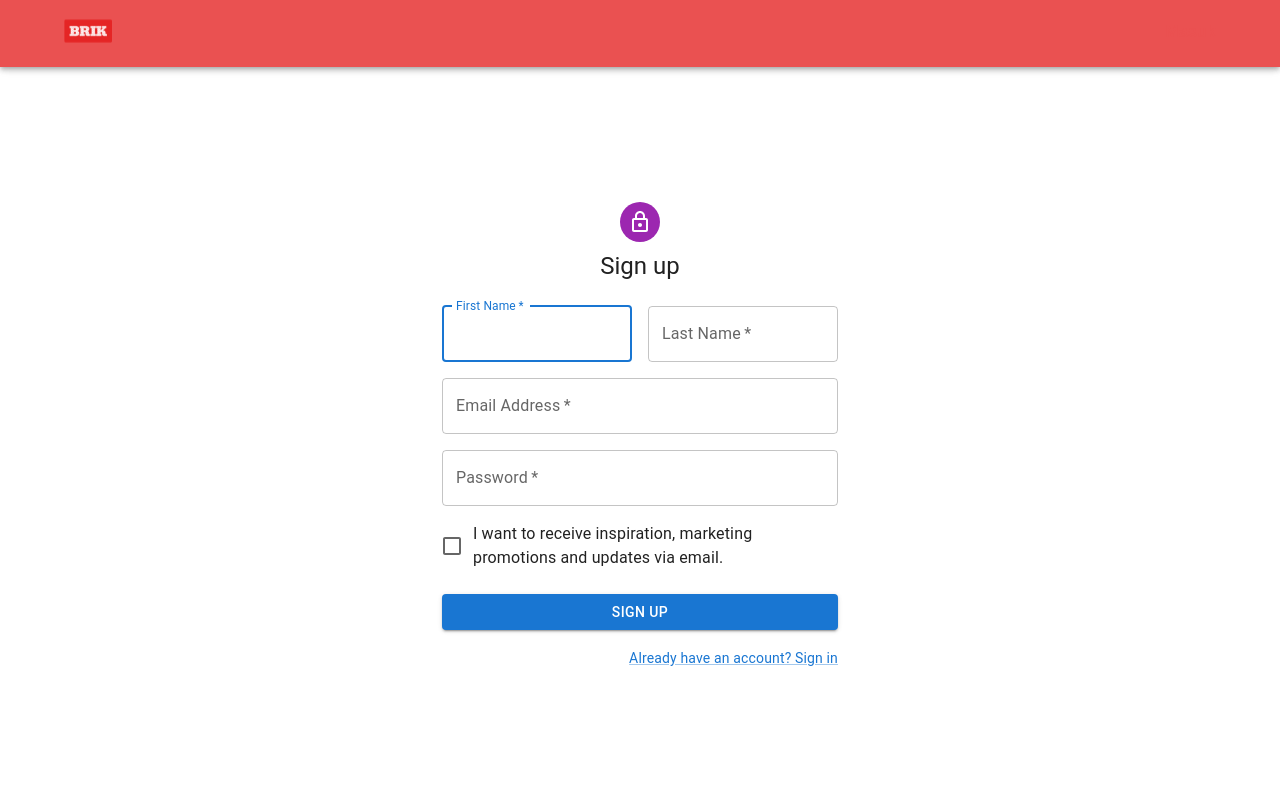
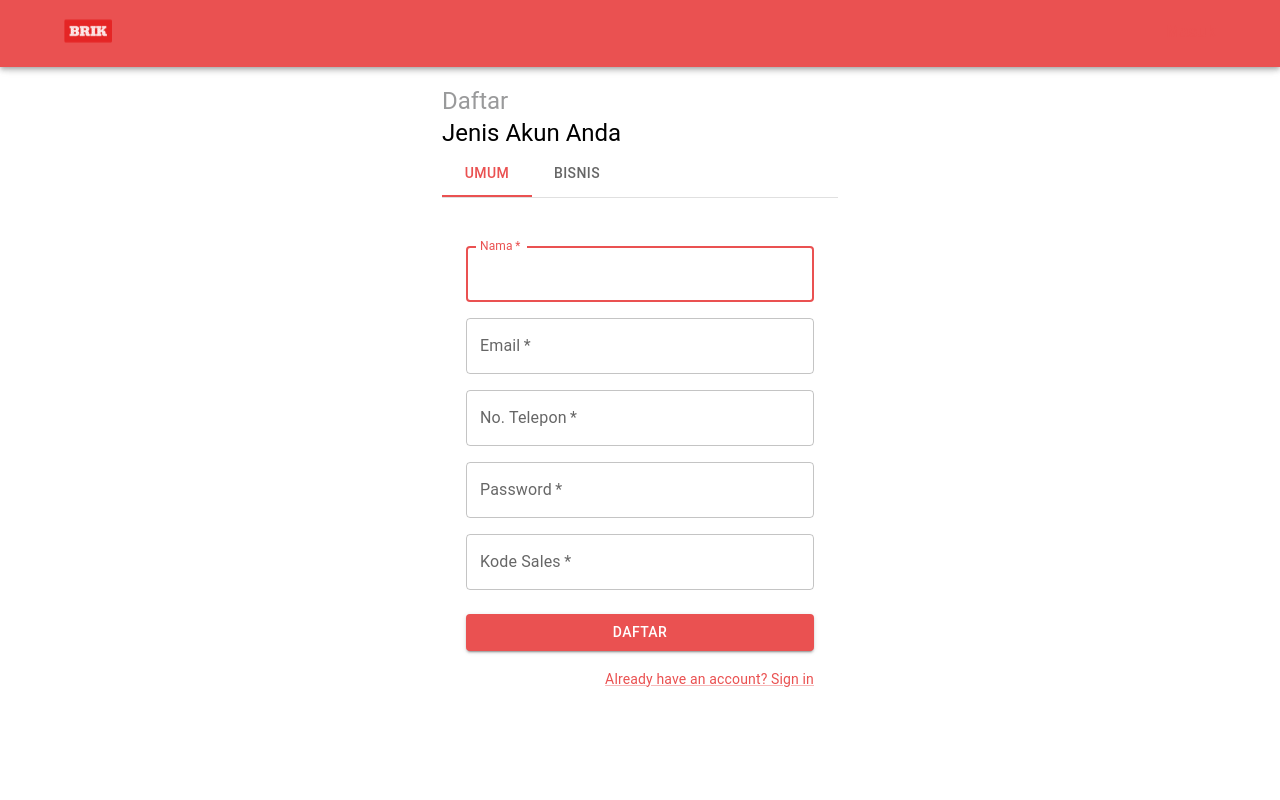
Before and after one commit to ParthChugh/pci-frontend, a Next.js app: page /register in a window 1280 px wide. Shown: the top 800 px of the page. Built offline with nearby package versions, Linux system fonts and the light colour scheme.

Commit message:
added forms

```diff
--- /dev/null
+++ b/components/common/tabform.js
@@ -0,0 +1,47 @@
+
+import styles from 'styles/Home.module.css'
+import Button from '@mui/material/Button';
+import TextField from '@mui/material/TextField';
+import Link from '@mui/material/Link';
+import Grid from '@mui/material/Grid';
+import Box from '@mui/material/Box';
+
+
+export default function TabForm({ form, buttonText, handleSubmit }) {
+  const formFields = Object.values(form)
+  console.log("formFields123213", formFields)
+  return (
+    <div className={styles.container}>
+      <Box component="form" noValidate onSubmit={handleSubmit} sx={{ mt: 3 }}>
+        <Grid container spacing={2}>
+          {formFields.map((field, index) => {
+            console.log('field12312', field)
+            return (
+              <Grid item xs={12} key={index}>
+                <TextField
+                  {...field}
+                  autoFocus={index===0}
+                />
+              </Grid>
+            )
+          })}
+        </Grid>
+        <Button
+          type="submit"
+          fullWidth
+          variant="contained"
+          sx={{ mt: 3, mb: 2 }}
+        >
+          {buttonText}
+        </Button>
+        <Grid container justifyContent="flex-end">
+          <Grid item>
+            <Link href="/login" variant="body2">
+              Already have an account? Sign in
+            </Link>
+          </Grid>
+        </Grid>
+      </Box>
+    </div>
+  )
+}
--- /dev/null
+++ b/components/common/tabview.js
@@ -0,0 +1,64 @@
+import * as React from 'react';
+import PropTypes from 'prop-types';
+import Tabs from '@mui/material/Tabs';
+import Tab from '@mui/material/Tab';
+import Typography from '@mui/material/Typography';
+import Box from '@mui/material/Box';
+
+function TabPanel(props) {
+  const { children, value, index, ...other } = props;
+
+  return (
+    <div
+      role="tabpanel"
+      hidden={value !== index}
+      id={`simple-tabpanel-${index}`}
+      aria-labelledby={`simple-tab-${index}`}
+      {...other}
+    >
+      {value === index && (
+        <Box sx={{ p: 3 }}>
+          <Typography>{children}</Typography>
+        </Box>
+      )}
+    </div>
+  );
+}
+
+TabPanel.propTypes = {
+  children: PropTypes.node,
+  index: PropTypes.number.isRequired,
+  value: PropTypes.number.isRequired,
+};
+
+function a11yProps(index) {
+  return {
+    id: `simple-tab-${index}`,
+    'aria-controls': `simple-tabpanel-${index}`,
+  };
+}
+
+export default function BasicTabs({ tabs }) {
+  const [value, setValue] = React.useState(0);
+
+  const handleChange = (event, newValue) => {
+    setValue(newValue);
+  };
+
+  return (
+    <Box sx={{ width: '100%' }}>
+      <Box sx={{ borderBottom: 1, borderColor: 'divider' }}>
+        <Tabs value={value} onChange={handleChange} aria-label="basic tabs example">
+          {tabs.map((tab, index) => <Tab label={tab.heading} {...a11yProps(index)} />)}
+        </Tabs>
+      </Box>
+      {tabs.map((tab, index) => {
+        return (
+          <TabPanel value={value} index={index} key={index}>
+            {tab.component}
+          </TabPanel>
+        )
+      })}
+    </Box>
+  );
+}
--- /dev/null
+++ b/pages/api/register.js
@@ -0,0 +1,103 @@
+// Next.js API route support: https://nextjs.org/docs/api-routes/introduction
+
+export default function handler(req, res) {
+  res.status(200).json({
+    tabs: [
+      {
+        "button": "Daftar",
+        heading: "Umum",
+        form: {
+          "0": {
+            name: "Nama",
+            required: true,
+            id: "nama",
+            autoComplete: "given-name",
+            label: "Nama",
+            fullWidth: true,
+          },
+          "1": {
+            name: "Email",
+            required: true,
+            autoComplete: "email",
+            fullWidth: true,
+            id: "email",
+            label: "Email"
+          },
+          "2": {
+            name: "No. Telepon",
+            required: true,
+            id: "telepon",
+            autoComplete: "given-name",
+            label: "No. Telepon",
+            fullWidth: true,
+          },
+          "3": {
+            name: "Password",
+            type: "password",
+            required: true,
+            id: "password",
+            label: "Password",
+            fullWidth: true,
+
+          },
+          "4": {
+            name: "Kode Sales",
+            required: true,
+            id: "kode_sales",
+            label: "Kode Sales",
+            fullWidth: true,
+          }
+        }
+      },
+      {
+        "button": "Daftar",
+        heading: "Bisnis",
+        form: {
+          "0": {
+            name: "Nama Perusahaan",
+            required: true,
+            id: "nama_perusahaan",
+            label: "Nama Perusahaan",
+            fullWidth: true,
+          },
+          "1": {
+            name: "Nama PIC",
+            required: true,
+            id: "nama_pic",
+            label: "Nama PIC",
+            fullWidth: true
+          },
+          "2": {
+            name: "Jenis Pengguna",
+            required: true,
+            id: "jenis_pengguna",
+            label: "Jenis Pengguna",
+            fullWidth: true,
+          },
+          "3": {
+            name: "No. Telepon",
+            required: true,
+            id: "telepon",
+            label: "No. Telepon",
+            fullWidth: true,
+          },
+          "4": {
+            name: "Password",
+            type: "password",
+            required: true,
+            id: "password",
+            label: "Password",
+            fullWidth: true,
+          },
+          "5": {
+            name: "Kode Sales",
+            required: true,
+            id: "kode_sales",
+            label: "Kode Sales",
+            fullWidth: true,
+          }
+        }
+      }
+    ]
+  })
+}
--- a/pages/register/index.js
+++ b/pages/register/index.js
@@ -1,21 +1,13 @@
 import * as React from 'react';
-import Avatar from '@mui/material/Avatar';
-import Button from '@mui/material/Button';
-import CssBaseline from '@mui/material/CssBaseline';
-import TextField from '@mui/material/TextField';
-import FormControlLabel from '@mui/material/FormControlLabel';
-import Checkbox from '@mui/material/Checkbox';
-import Link from '@mui/material/Link';
-import Grid from '@mui/material/Grid';
-import Box from '@mui/material/Box';
-import LockOutlinedIcon from '@mui/icons-material/LockOutlined';
+import dynamic from 'next/dynamic'
 import Typography from '@mui/material/Typography';
 import Container from '@mui/material/Container';
-import { createTheme, ThemeProvider } from '@mui/material/styles';
+import styles from 'styles/header.module.scss';
+import Tabform from 'components/common/tabform';
+const BasicTabs = dynamic(() => import('components/common/tabview'), { ssr: false, })
 
-const theme = createTheme();
-
-export default function SignUp() {
+function SignUp(props) {
+  console.log('propqwds12321', props)
   const handleSubmit = (event) => {
     event.preventDefault();
     const data = new FormData(event.currentTarget);
@@ -26,92 +18,32 @@ export default function SignUp() {
   };
 
   return (
-    <ThemeProvider theme={theme}>
-      <Container component="main" maxWidth="xs">
-        <CssBaseline />
-        <Box
-          sx={{
-            marginTop: 8,
-            display: 'flex',
-            flexDirection: 'column',
-            alignItems: 'center',
-          }}
-        >
-          <Avatar sx={{ m: 1, bgcolor: 'secondary.main' }}>
-            <LockOutlinedIcon />
-          </Avatar>
-          <Typography component="h1" variant="h5">
-            Sign up
-          </Typography>
-          <Box component="form" noValidate onSubmit={handleSubmit} sx={{ mt: 3 }}>
-            <Grid container spacing={2}>
-              <Grid item xs={12} sm={6}>
-                <TextField
-                  autoComplete="given-name"
-                  name="firstName"
-                  required
-                  fullWidth
-                  id="firstName"
-                  label="First Name"
-                  autoFocus
-                />
-              </Grid>
-              <Grid item xs={12} sm={6}>
-                <TextField
-                  required
-                  fullWidth
-                  id="lastName"
-                  label="Last Name"
-                  name="lastName"
-                  autoComplete="family-name"
-                />
-              </Grid>
-              <Grid item xs={12}>
-                <TextField
-                  required
-                  fullWidth
-                  id="email"
-                  label="Email Address"
-                  name="email"
-                  autoComplete="email"
-                />
-              </Grid>
-              <Grid item xs={12}>
-                <TextField
-                  required
-                  fullWidth
-                  name="password"
-                  label="Password"
-                  type="password"
-                  id="password"
-                  autoComplete="new-password"
-                />
-              </Grid>
-              <Grid item xs={12}>
-                <FormControlLabel
-                  control={<Checkbox value="allowExtraEmails" color="primary" />}
-                  label="I want to receive inspiration, marketing promotions and updates via email."
-                />
-              </Grid>
-            </Grid>
-            <Button
-              type="submit"
-              fullWidth
-              variant="contained"
-              sx={{ mt: 3, mb: 2 }}
-            >
-              Sign Up
-            </Button>
-            <Grid container justifyContent="flex-end">
-              <Grid item>
-                <Link href="/login" variant="body2">
-                  Already have an account? Sign in
-                </Link>
-              </Grid>
-            </Grid>
-          </Box>
-        </Box>
-      </Container>
-    </ThemeProvider>
+    <Container component="main" maxWidth="xs">
+      <Typography component="h1" variant="h5" className={styles['page-heading']}>
+        Daftar
+      </Typography>
+      <Typography component="h1" variant="h5" className={styles['page-sub-heading']}>
+        Jenis Akun Anda
+      </Typography>
+      <BasicTabs
+        tabs={(props?.tabs || []).map(tab => ({
+          heading: tab.heading,
+          component: <Tabform form={tab.form} buttonText={tab.button} handleSubmit={handleSubmit} />
+        }))}
+      />
+    </Container>
   );
 }
+
+export async function getServerSideProps(context) {
+  const response = await fetch(`${process.env.NEXT_PUBLIC_BASE_URL}/api/register`)
+  const data = await response.json()
+  console.log("dqwqwd", data)
+  return {
+    props: {
+      tabs: data.tabs || [],
+    }, // will be passed to the page component as props
+
+  }
+}
+export default SignUp
--- a/styles/Home.module.css
+++ b/styles/Home.module.css
@@ -1,5 +1,5 @@
 .container {
-  padding: 0 2rem;
+  /* padding: 0 2rem; */
 }
 
 .main {
--- a/styles/header.module.scss
+++ b/styles/header.module.scss
@@ -31,8 +31,15 @@
   font-size: 14px;
   margin-top: 10px;
 }
+.page-sub-heading {
+  font-family: $DEFAULT_FONT_FAMILTY;
+  font-style: normal;
+  font-weight: 600;
+  font-size: 18px;
+  line-height: 30px;
+}
 .page-heading {
-  font-family: 'Montserrat';
+  font-family: $DEFAULT_FONT_FAMILTY;
   font-style: normal;
   font-weight: 600;
   font-size: 16px;
```
Also changed, not shown: 1 other file (tests, documents, lock files or other folders).
